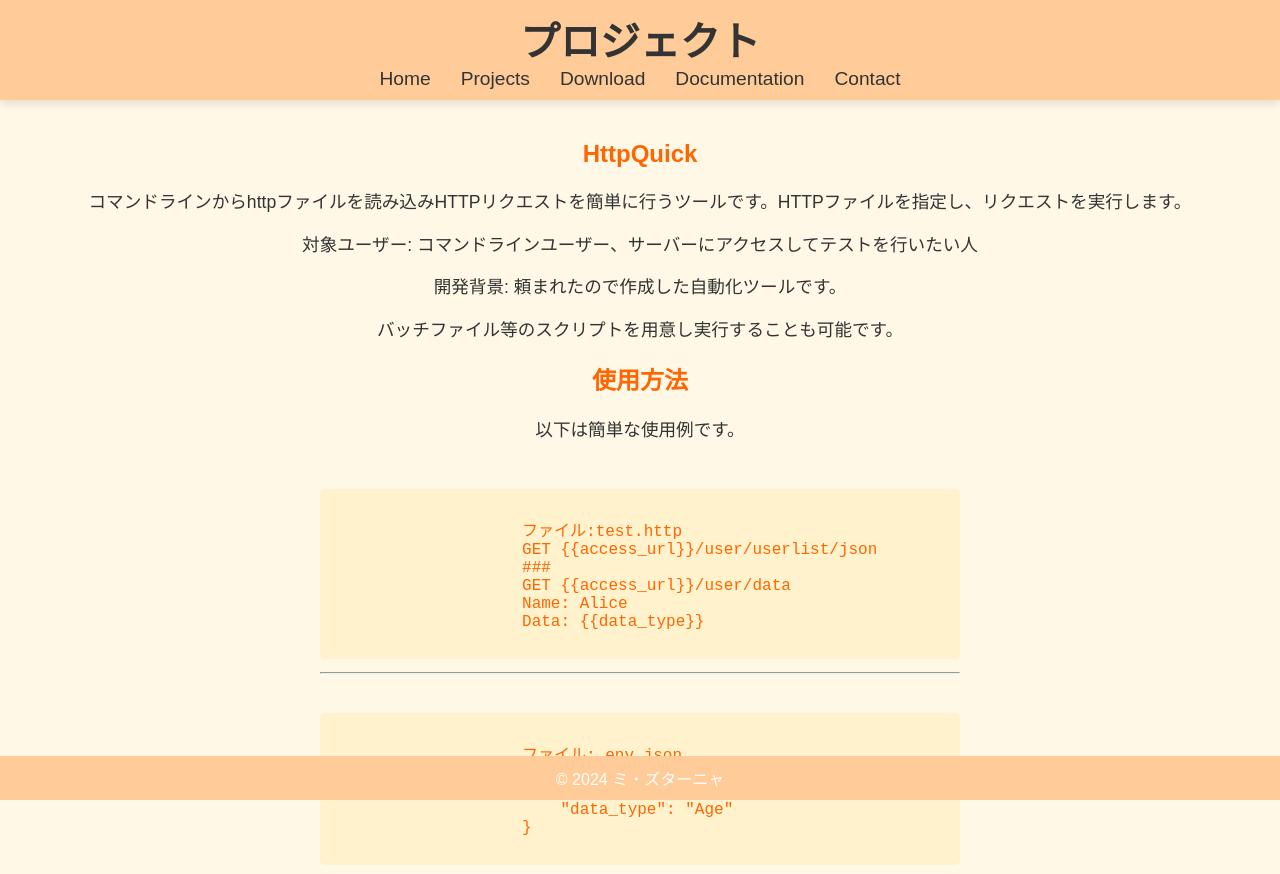
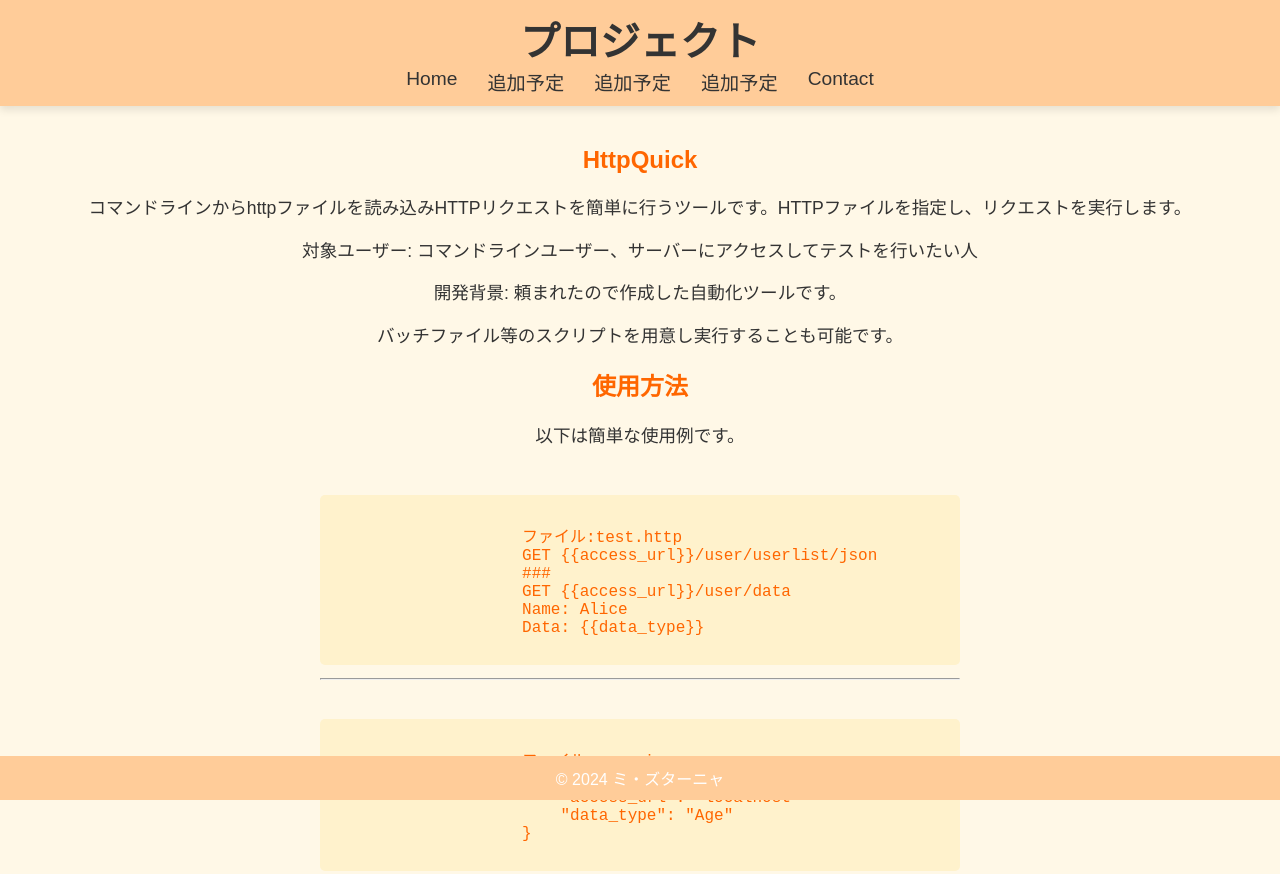
Before and after one commit to mi-ztyanya/mi-ztyanya.github.io, a plain HTML site: page HttpQuick.html in a window 1280 px wide. Shown: the top 874 px of the page. Drawn offline with Linux system fonts and the light colour scheme.

Commit message:
Update HttpQuick.html

```diff
--- a/HttpQuick.html
+++ b/HttpQuick.html
@@ -12,9 +12,9 @@
         <nav>
             <ul>
                 <li><a href="index.html">Home</a></li>
-                <li><a href="404.html">Projects</a></li>
-                <li><a href="404.html">Download</a></li>
-                <li><a href="404.html">Documentation</a></li>
+                <li><a href="404.html">追加予定</a></li>
+                <li><a href="404.html">追加予定</a></li>
+                <li><a href="404.html">追加予定</a></li>
                 <li><a href="contact.html">Contact</a></li>
             </ul>
         </nav>
```
